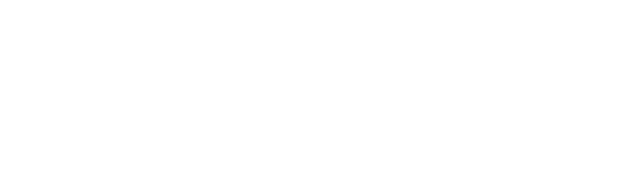
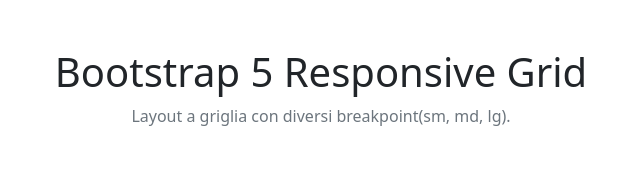
Before and after one commit to giuseppepetrazzuolo6/htmlcss-bootstrap-layout, a plain HTML site: page index.html in a window 1280 px wide. Shown: the whole page, without its empty margins (319-959 px from the left). Drawn offline with nearby package versions, Linux system fonts and the light colour scheme.

Commit message:
add header of layout with some utilities

```diff
--- a/index.html
+++ b/index.html
@@ -10,6 +10,12 @@
 </head>
 
 <body>
+    <header>
+        <div class="container text-center p-5">
+            <h1>Bootstrap 5 Responsive Grid</h1>
+            <p class="text-secondary">Layout a griglia con diversi breakpoint(sm, md, lg).</p>
+        </div>
+    </header>
 
 </body>
 
```
